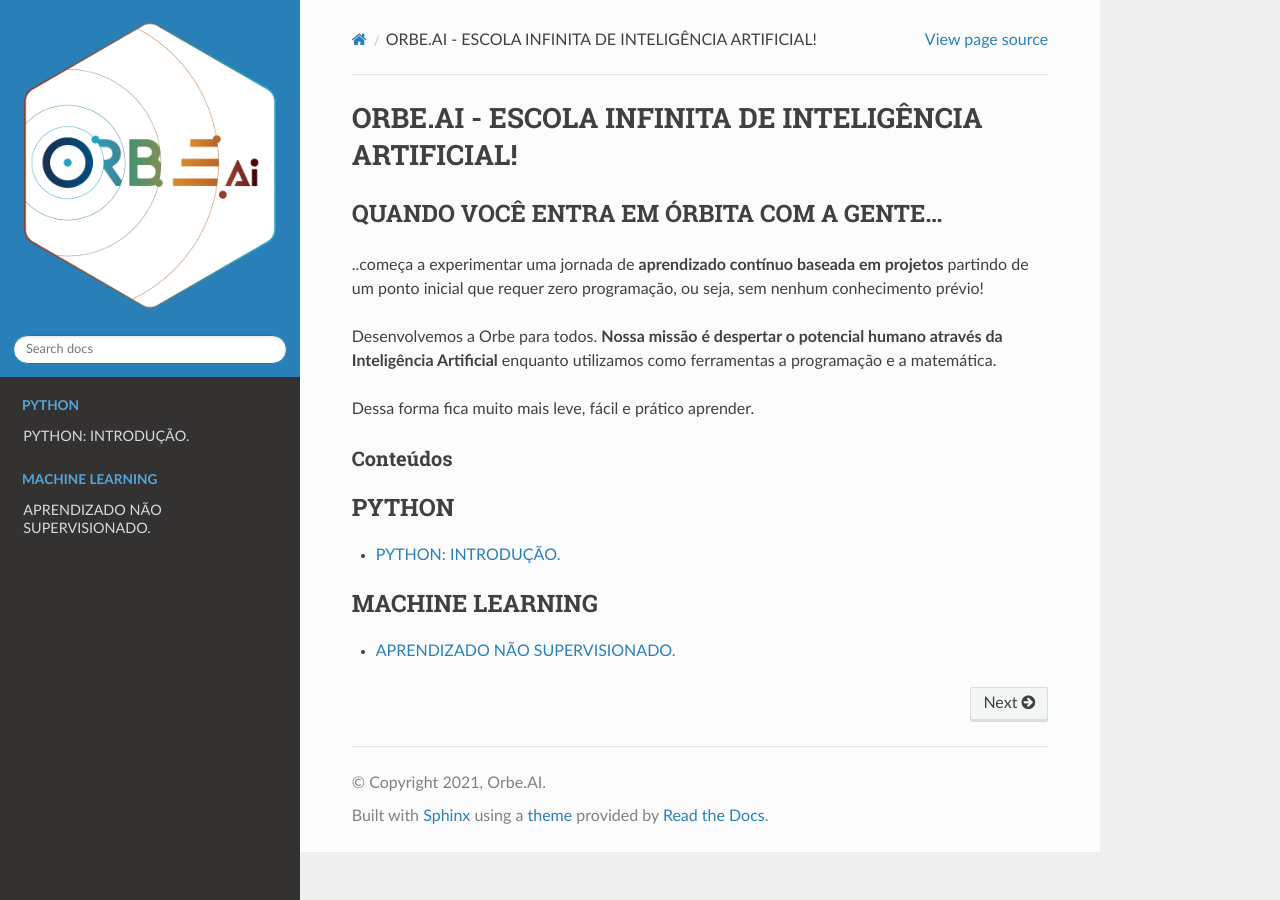
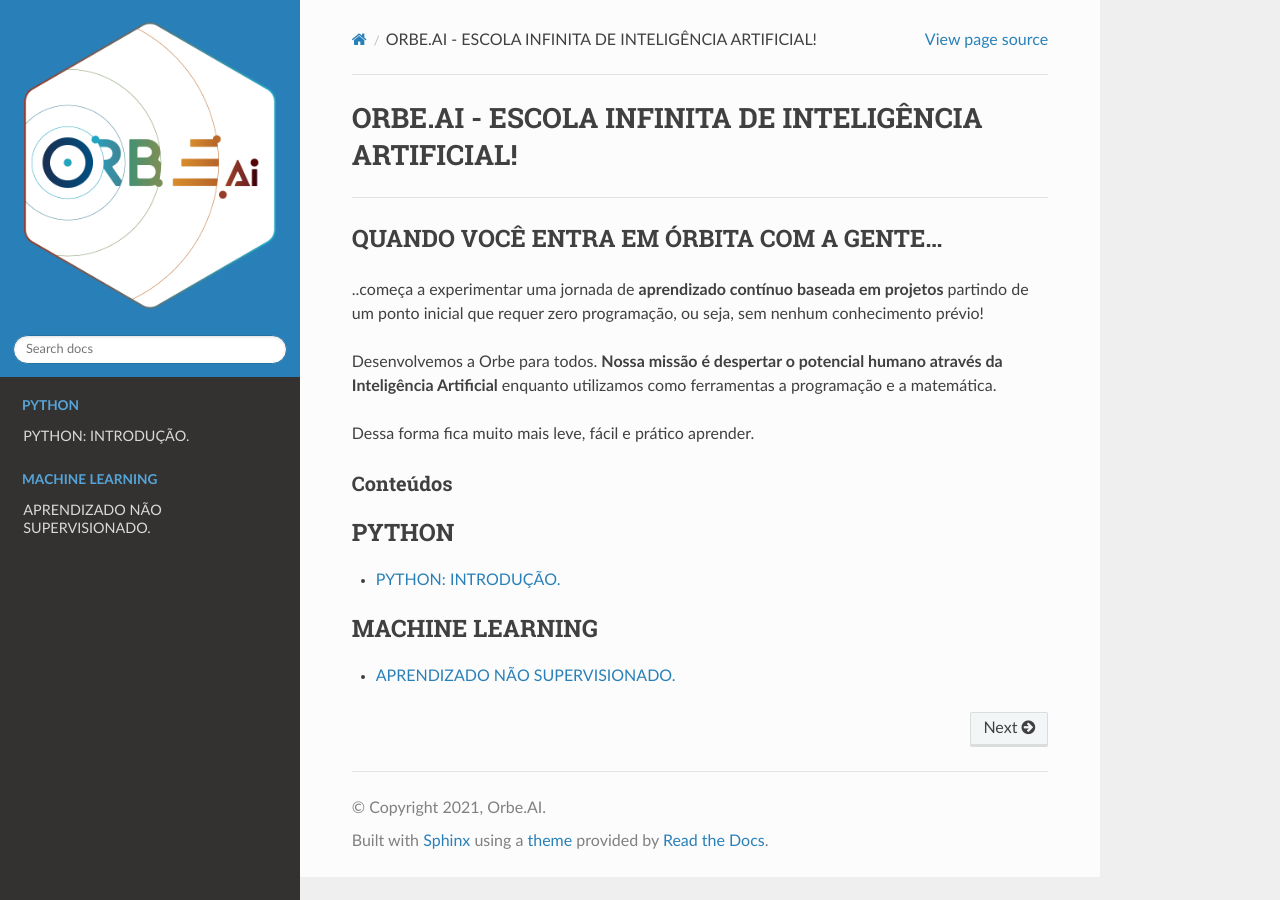
Before and after one commit to OrbeAI/rtd-python, a Sphinx documentation site: the page built from docs/source/index.rst, in a window 1280 px wide. Built offline with Sphinx 7.4.7 and the Read the Docs theme 2.0.0, drawn with Linux system fonts in a browser that asks for light colours.

```diff
--- a/docs/source/index.rst
+++ b/docs/source/index.rst
@@ -1,5 +1,7 @@
 ORBE.AI - ESCOLA INFINITA DE INTELIGÊNCIA ARTIFICIAL!
 ********************
+
+____________________________________________________________
 
 
 QUANDO VOCÊ ENTRA EM ÓRBITA COM A GENTE...
```
